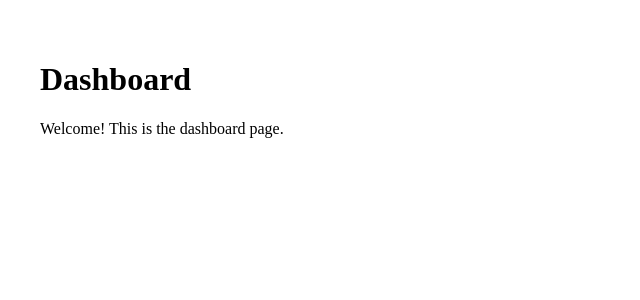
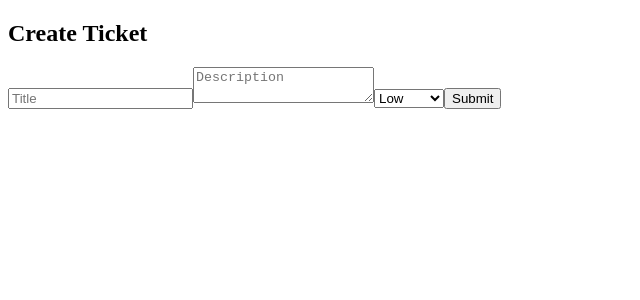
Before and after one commit to gunjitdhakar15/helpdesk-ai, a React (Vite) app in the folder frontend/: page /dashboard in a window 1280 px wide. Shown: the top 300 px of the page, without its empty margins (0-640 px from the left). Built offline with nearby package versions, Linux system fonts and the light colour scheme.

Commit message:
Agents, Tickets Triage and Dashboard updates

```diff
--- /dev/null
+++ b/frontend/src/components/CreateTicketForm.jsx
@@ -0,0 +1,60 @@
+import { useState } from "react";
+import axios from "axios";
+
+export default function CreateTicketForm({ onTicketCreated }) {
+  const [title, setTitle] = useState("");
+  const [description, setDescription] = useState("");
+  const [priority, setPriority] = useState("Low");
+
+  const handleSubmit = async (e) => {
+    e.preventDefault();
+    try {
+      const token = localStorage.getItem("token");
+      const res = await axios.post(
+        "/api/tickets",
+        { title, description, priority },
+        { headers: { Authorization: `Bearer ${token}` } }
+      );
+      onTicketCreated(res.data);
+      setTitle("");
+      setDescription("");
+      setPriority("Low");
+    } catch (err) {
+      console.error(err);
+      alert("Failed to create ticket");
+    }
+  };
+
+  return (
+    <form onSubmit={handleSubmit} className="p-4 bg-white rounded-xl shadow-md space-y-3">
+      <h2 className="text-lg font-bold">Create Ticket</h2>
+      <input
+        type="text"
+        placeholder="Title"
+        value={title}
+        onChange={(e) => setTitle(e.target.value)}
+        className="w-full border p-2 rounded"
+        required
+      />
+      <textarea
+        placeholder="Description"
+        value={description}
+        onChange={(e) => setDescription(e.target.value)}
+        className="w-full border p-2 rounded"
+        required
+      />
+      <select
+        value={priority}
+        onChange={(e) => setPriority(e.target.value)}
+        className="w-full border p-2 rounded"
+      >
+        <option>Low</option>
+        <option>Medium</option>
+        <option>High</option>
+      </select>
+      <button type="submit" className="bg-blue-600 text-white px-4 py-2 rounded">
+        Submit
+      </button>
+    </form>
+  );
+}
--- a/frontend/src/pages/Dashboard.jsx
+++ b/frontend/src/pages/Dashboard.jsx
@@ -1,13 +1,114 @@
-// src/pages/Dashboard.jsx
-import React from "react";
+import React, { useEffect, useState } from "react";
+import axios from "axios";
+import CreateTicketForm from "../components/CreateTicketForm";
 
-function Dashboard() {
+export default function Dashboard() {
+  const [tickets, setTickets] = useState([]);
+
+  const addTicket = (ticket) => {
+    setTickets((prev) => [ticket, ...prev]);
+  };
+
   return (
-    <div style={{ padding: "2rem" }}>
-      <h1>Dashboard</h1>
-      <p>Welcome! This is the dashboard page.</p>
+    <div className="p-6 space-y-6">
+      <CreateTicketForm onTicketCreated={addTicket} />
+      {/* Ticket list component here */}
     </div>
   );
 }
 
-export default Dashboard;
+/*function Dashboard() {
+  const [tickets, setTickets] = useState([]);
+  const [loading, setLoading] = useState(false);
+
+  // Adjust backend URL if needed
+  const API_URL = "https://helpdesk-ai-eo5u.onrender.com/api";
+
+  useEffect(() => {
+    fetchTickets();
+  }, []);
+
+  const fetchTickets = async () => {
+    try {
+      const token = localStorage.getItem("token"); // assuming login saves token
+      const res = await axios.get(`${API_URL}/tickets`, {
+        headers: { Authorization: `Bearer ${token}` },
+      });
+      setTickets(res.data);
+    } catch (err) {
+      console.error("Error fetching tickets", err);
+    }
+  };
+
+  const handleTriage = async (id) => {
+    try {
+      setLoading(true);
+      const token = localStorage.getItem("token");
+      const res = await axios.post(
+        `${API_URL}/agent/triage/${id}`,
+        {},
+        { headers: { Authorization: `Bearer ${token}` } }
+      );
+
+      // Update ticket list with AI suggestion
+      setTickets((prev) =>
+        prev.map((t) =>
+          t._id === id ? { ...t, aiSuggestion: res.data.aiSuggestion } : t
+        )
+      );
+    } catch (err) {
+      console.error("Error triaging ticket", err);
+    } finally {
+      setLoading(false);
+    }
+  };
+
+  return (
+    <div style={{ padding: "20px" }}>
+      <h2>Dashboard</h2>
+      {tickets.length === 0 && <p>No tickets found.</p>}
+
+      {tickets.map((ticket) => (
+        <div
+          key={ticket._id}
+          style={{
+            border: "1px solid #ccc",
+            borderRadius: "8px",
+            marginBottom: "10px",
+            padding: "15px",
+            background: "#fafafa",
+          }}
+        >
+          <h3>{ticket.title}</h3>
+          <p>{ticket.description}</p>
+          <p>
+            <strong>Status:</strong> {ticket.status}
+          </p>
+
+          {ticket.aiSuggestion ? (
+            <div style={{ marginTop: "10px", background: "#e8f5e9", padding: "10px", borderRadius: "5px" }}>
+              <strong>AI Suggestion:</strong>
+              <p>Category: {ticket.aiSuggestion.category}</p>
+              <p>Confidence: {ticket.aiSuggestion.confidence}</p>
+            </div>
+          ) : (
+            <button
+              onClick={() => handleTriage(ticket._id)}
+              disabled={loading}
+              style={{
+                padding: "8px 12px",
+                border: "none",
+                borderRadius: "5px",
+                background: "#1976d2",
+                color: "#fff",
+                cursor: "pointer",
+              }}
+            >
+              {loading ? "Triaging..." : "Triage"}
+            </button>
+          )}
+        </div>
+      ))}
+    </div>
+  );
+}*/
```
Also changed, not shown: 2 other files (tests, documents, lock files or other folders).
